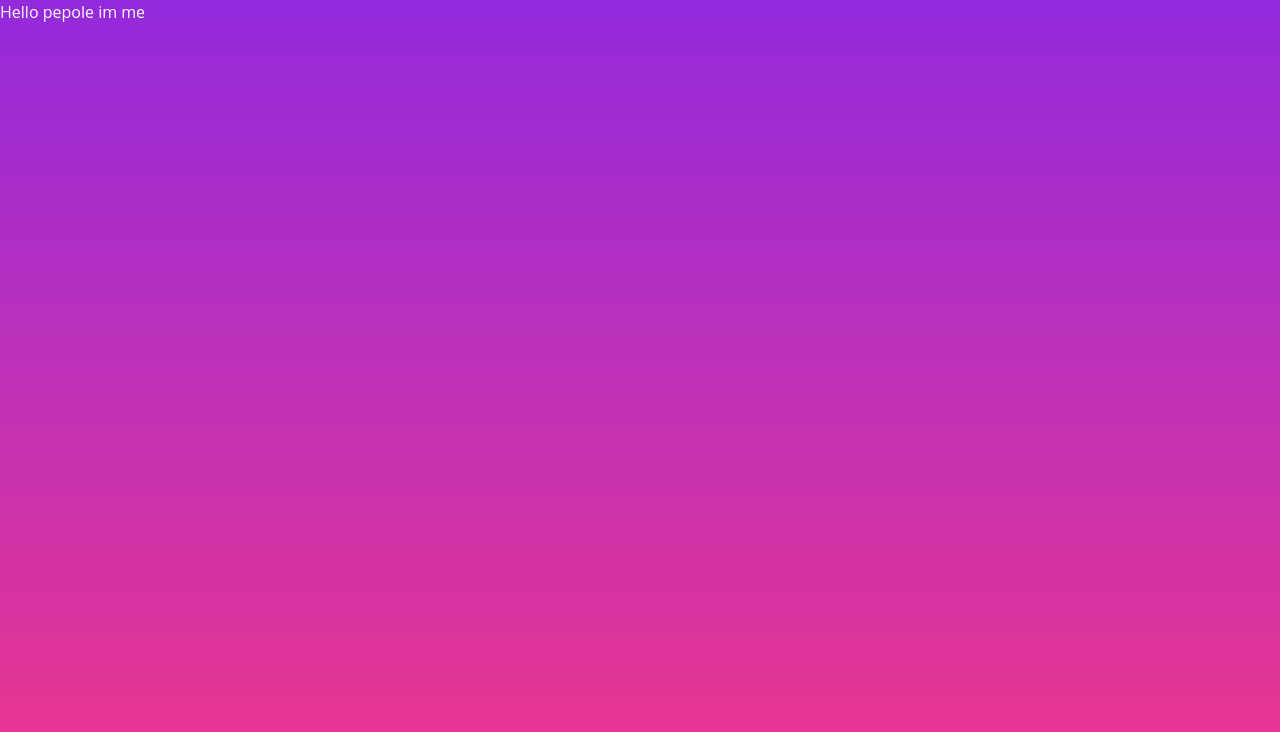
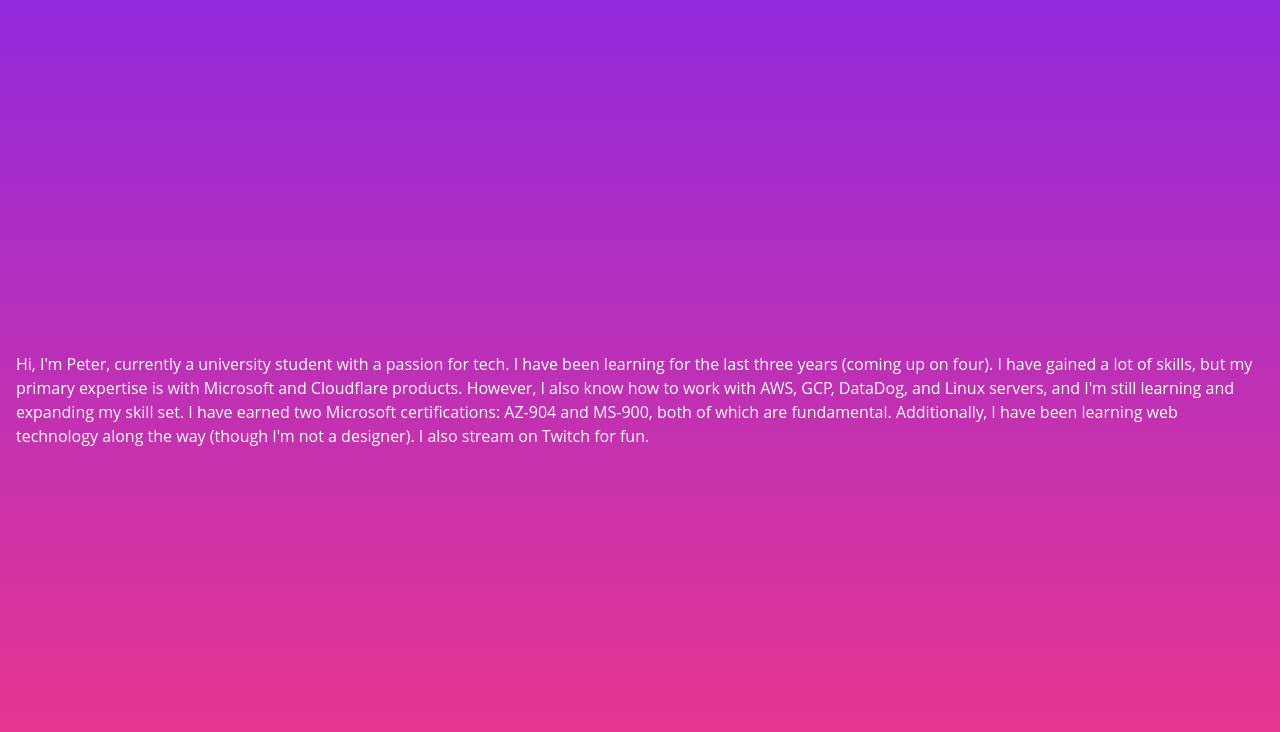
Before and after one commit to huskynz/11, a Next.js app: page /about in a window 1280 px wide. Shown: the top 732 px of the page. Built offline with nearby package versions, Linux system fonts and the light colour scheme.

Commit message:
Intail content on about page

```diff
--- a/src/app/about/page.tsx
+++ b/src/app/about/page.tsx
@@ -1,7 +1,9 @@
+import AboutMe from "~/components/AboutMe";
+
 export default function AboutPage() {
     return (
         <div className="">
-            <h1>Hello pepole im me </h1>
+            <AboutMe />
         </div>
     );
 }
--- /dev/null
+++ b/src/components/AboutMe.tsx
@@ -0,0 +1,9 @@
+export default function AboutMe() {
+    return(
+        <div className="flex min-h-screen flex-col items-center justify-center">
+            <div className="grid grid-cols-1 xl:grid-cols-1 gap-0 px-4 py-3  ">
+                <div className=" text-wrap"> <p>Hi, I'm Peter, currently a university student with a passion for tech. I have been learning for the last three years (coming up on four). I have gained a lot of skills, but my primary expertise is with Microsoft and Cloudflare products. However, I also know how to work with AWS, GCP, DataDog, and Linux servers, and I'm still learning and expanding my skill set. I have earned two Microsoft certifications: AZ-904 and MS-900, both of which are fundamental. Additionally, I have been learning web technology along the way (though I'm not a designer). I also stream on Twitch for fun.</p></div>
+            </div>
+        </div>
+    );
+}
```
